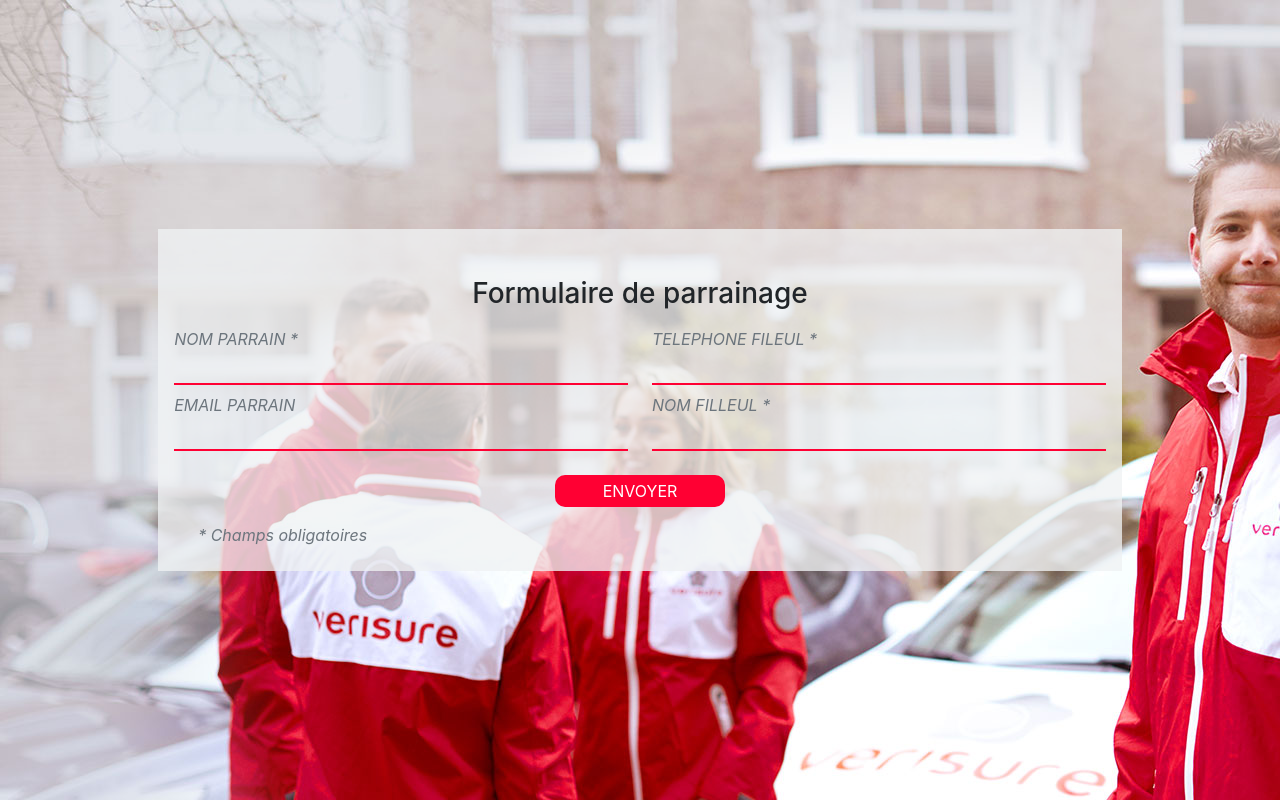
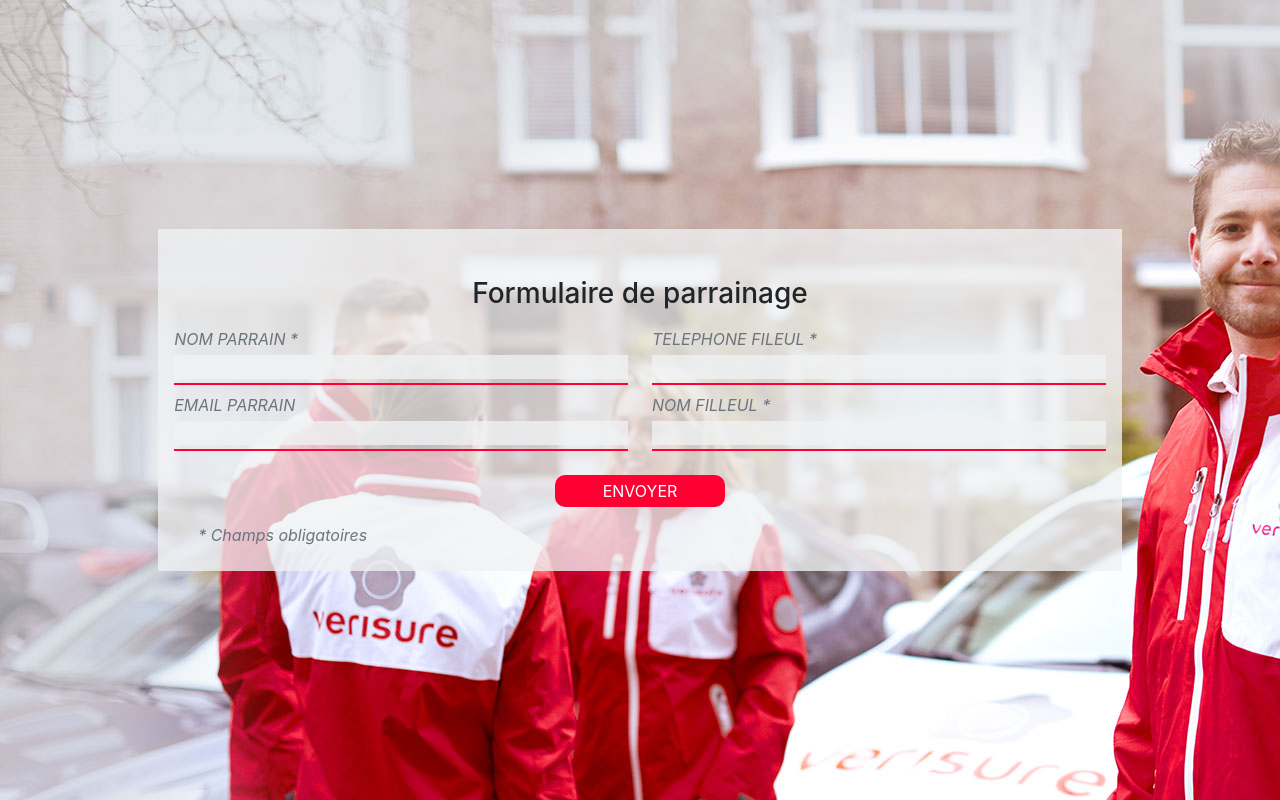
Before and after one commit to Gorrog87/verisure-test-task, a React (Create React App) app: page / in a window 1280 px wide. Built offline with nearby package versions, Linux system fonts and the light colour scheme.

Commit message:
added react-form-hook dependency

```diff
--- a/package.json
+++ b/package.json
@@ -10,6 +10,7 @@
     "react": "^18.2.0",
     "react-bootstrap": "^2.5.0",
     "react-dom": "^18.2.0",
+    "react-hook-form": "^7.37.0",
     "react-scripts": "^5.0.1",
     "web-vitals": "^2.1.4"
   },
--- a/src/Form.jsx
+++ b/src/Form.jsx
@@ -1,11 +1,33 @@
-import React from "react";
+import React  from "react";
 import "./assets/form.css";
 
 const Form = () => {
-  // let parrainInput = getElementById(parrain-input);
-  // let filleulInput = getElementById(filleul-number-input);
-  // let emailParrainInput = getElementById(email-parrain-input);
-  // let filleulNameInput = getElementById(filleul-name-input);
+
+
+  // function parrainInputHandler() {
+  //   const parrainInput = document.getElementById("parrain-input");
+  //   if (parrainInput.value > 50) {
+  //     alert.log("This input should contain less than 50 character");
+  //   }
+  //   if (parrainInput.value === "") {
+  //     alert.log("This input cannot be empty, please insert the correct value");
+  //   }
+  // }
+
+  // function inputChecker() {
+  //   const filleulInput = getElementById(filleul-number-input);
+  //   const emailParrainInput = getElementById(email-parrain-input);
+  //   const filleulNameInput = getElementById(filleulName-input);
+
+  //   const inputList = ["parrainInput", "filleulInput", "emailParrainInput", "filleulNameInput"];
+
+  //   const [inputColor, setInputColor] = useState("black");
+  //   return(
+  //     <>
+  //     <input style={ { color: setInputColor } }></input>
+  //     </>
+  //   )
+
   return (
     <>
       <div className="bg-form justify-content-center align-items-center pt-5 pb-2 px-3 mx-5">
@@ -19,7 +41,7 @@ const Form = () => {
               <input
                 type="text"
                 placeholder=""
-                className="my-1 opacity-0"
+                className="my-1"
                 id="parrain-input"
               />
             </div>
@@ -32,7 +54,7 @@ const Form = () => {
               <input
                 type="text"
                 placeholder=""
-                className="my-1 opacity-0"
+                className="my-1"
                 id="filleul-number-input"
               />
             </div>
@@ -47,7 +69,7 @@ const Form = () => {
               <input
                 type="text"
                 placeholder=""
-                className="my-1 opacity-0"
+                className="my-1"
                 id="email-parrain-input"
               />
             </div>
@@ -60,8 +82,8 @@ const Form = () => {
               <input
                 type="text"
                 placeholder=""
-                className="my-1 opacity-0"
-                id="filleul-name-input"
+                className="my-1"
+                id="filleulName-input"
               />
             </div>
           </div>
--- a/src/assets/form.css
+++ b/src/assets/form.css
@@ -5,6 +5,8 @@
 input {
   all: unset;
   background-color: #f0f2f4c7;
+  caret-color: #ff0033;
+  width:100% ;
 }
 
 .form-input {
@@ -16,7 +18,5 @@ button {
   all: unset;
   color: #ffff;
   background-color: #ff0033;
-  box-shadow: unset;
-  text-shadow: unset;
   border-radius: 10px;
 }
```
Also changed, not shown: 1 other file (tests, documents, lock files or other folders).
